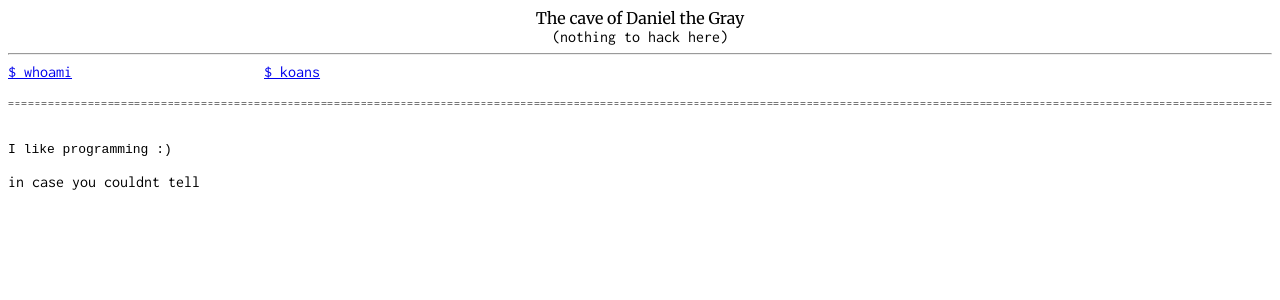
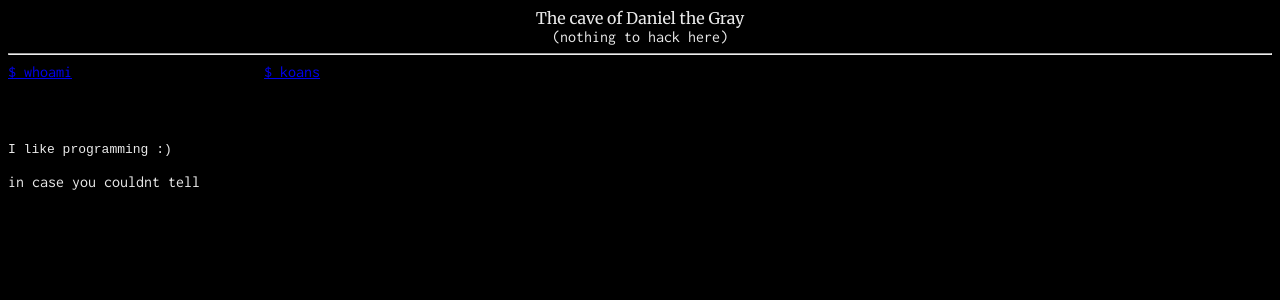
Before and after one commit to danielthegray/thedanielgray.github.io, a Jekyll site: the page built from index.md, in a window 1280 px wide. Shown: the top 300 px of the page. Built offline with Jekyll 4.4.1, drawn with Linux system fonts in a browser that asks for light colours.

Commit message:
Attempt to reverse color scheme

```diff
--- a/css/style.css
+++ b/css/style.css
@@ -1,3 +1,7 @@
+html {
+	background-color: black;
+	color: #eaeaea;
+}
 .header {
 	font-family: 'Inconsolata', monospace;
 	width: 100%;
```
